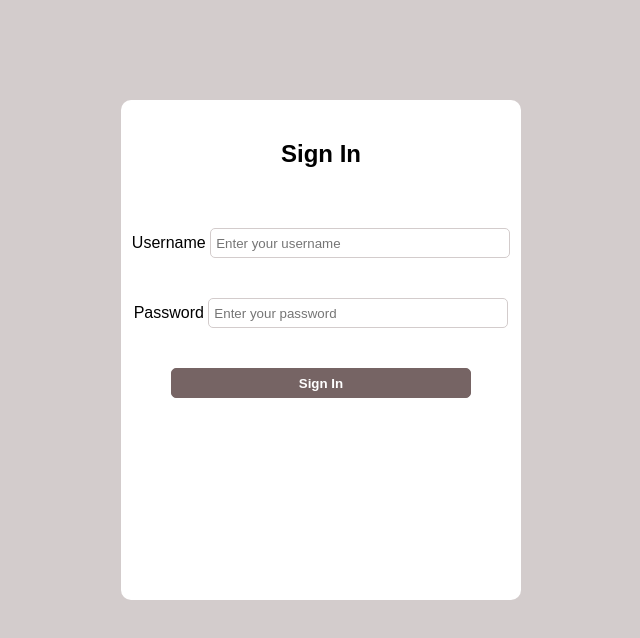
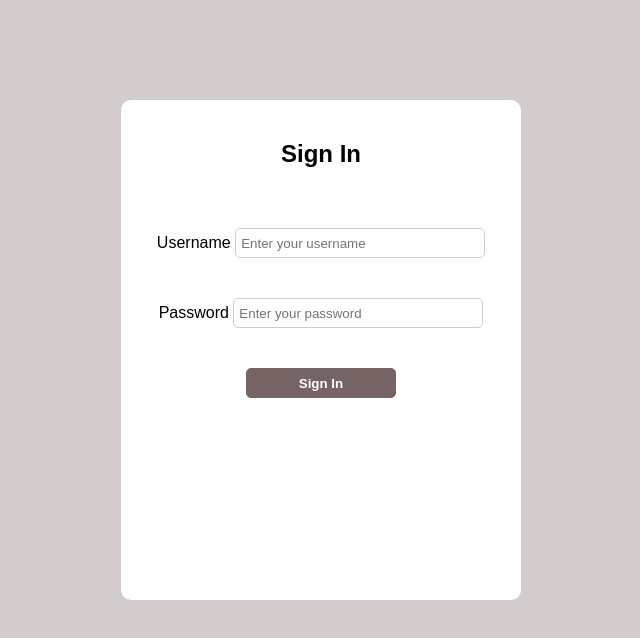
Before and after one commit to suraj-bv/Practice, a plain HTML site: page form.html in a window 1280 px wide. Shown: the whole page, without its empty margins (319-959 px from the left). Drawn offline with Linux system fonts and the light colour scheme.

Commit message:
Form Created

```diff
--- a/form.css
+++ b/form.css
@@ -31,7 +31,7 @@ h1 {
 #username, #password {
     margin-top: 20px;
     margin-bottom: 20px;
-    width: 300px;
+    width: 250px;
     height: 30px;
     border-radius: 5px;
     border: 1px solid #d3cccc;
@@ -40,7 +40,7 @@ h1 {
 
 #btn {
     margin-top: 20px;
-    width: 300px;
+    width: 150px;
     height: 30px;
     border-radius: 5px;
     border: 1px solid #766464;
```
